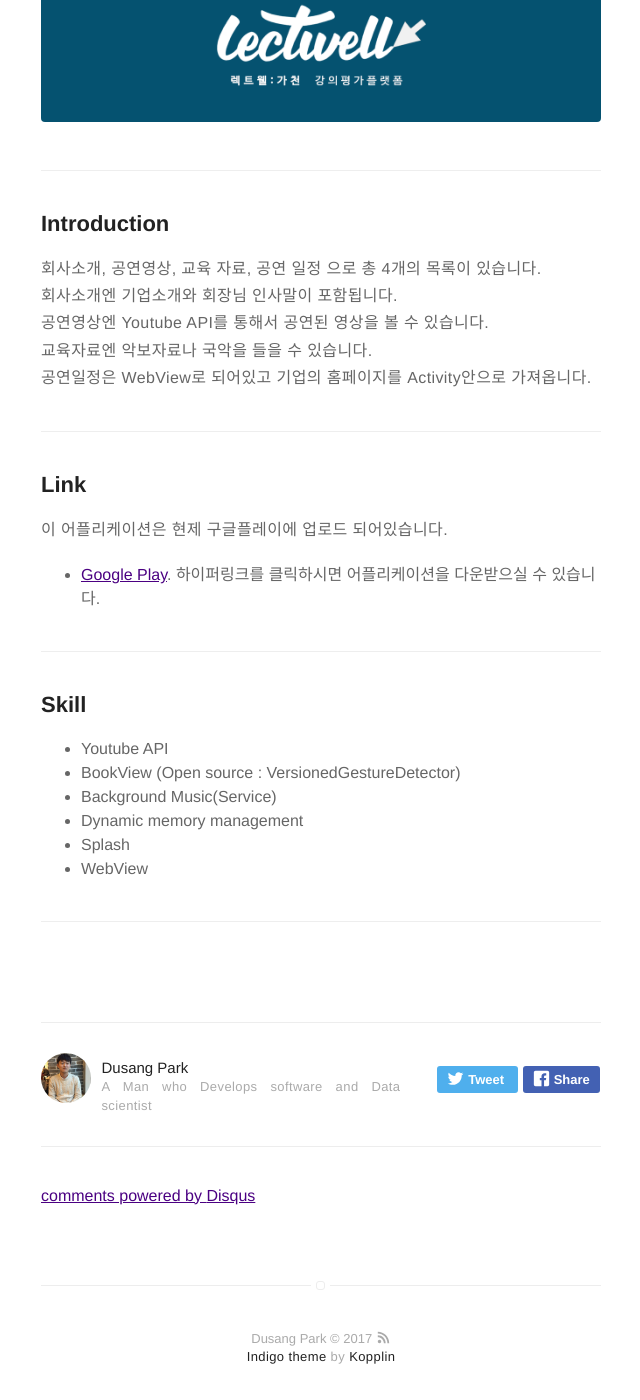
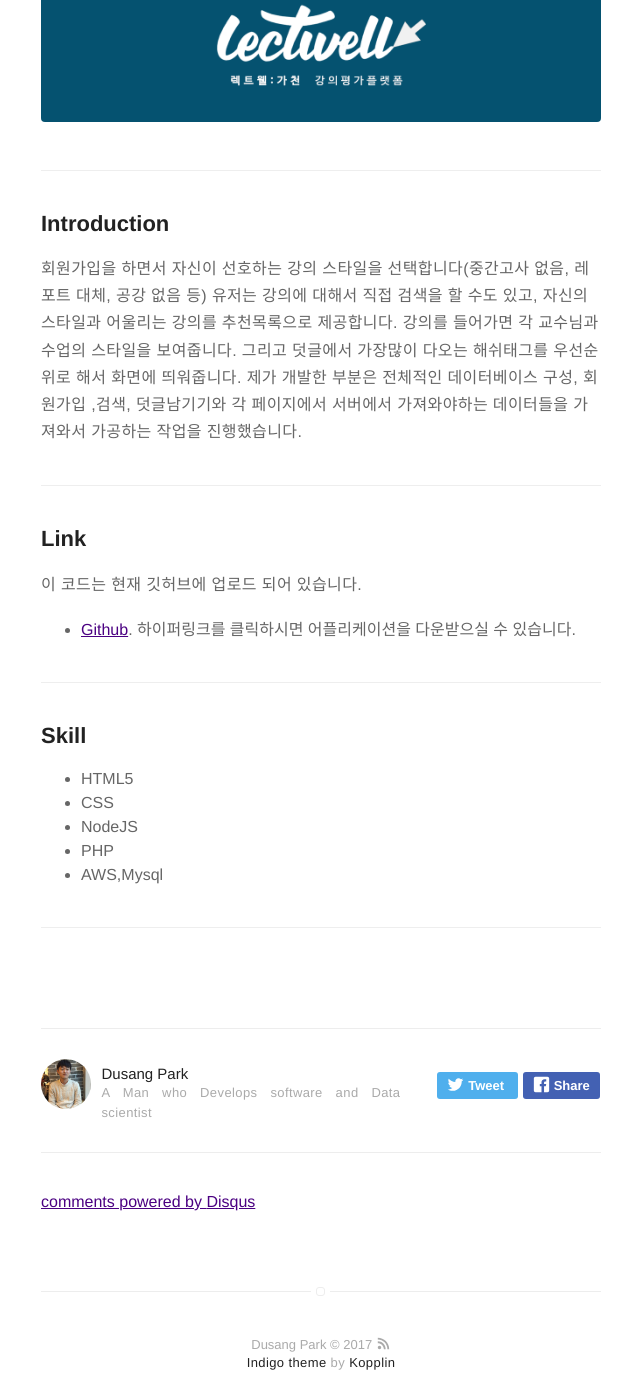
Before and after one commit to Parkdusang/blog, a Jekyll site: the page built from _posts/2016-09-24-Lecture_evaluation.markdown, in a window 1280 px wide and 1400 px high, scrolled down 2340 px. Shown: the whole window, without its empty margins (319-959 px from the left). Built offline with Jekyll 4.4.1, drawn with Linux system fonts in a browser that asks for light colours; emoji names are drawn with the system emoji font; comment, search, counter and statistics services are not loaded; some of the changed text lies outside the part shown.

Commit message:
ADD Project

```diff
--- a/_posts/2016-09-24-Lecture_evaluation.markdown
+++ b/_posts/2016-09-24-Lecture_evaluation.markdown
@@ -17,7 +17,7 @@ externalLink: false
 ---
 ## Summary:
 
-해커톤에서 참여해서 진행한 프로젝트입니다.
+해커톤에서 참여해서 1박 2일동안 진행한 프로젝트입니다.
 학교내에서 수강신청을 할 떄 서로가 수강했던 수업의 정보를 교환하기 위한 커뮤니티를 만들기 위해 시작한 프로젝트 입니다.
 강의 를 검색하고 덧글을 남기고 자신이 선호하는 강의를 찾아볼 수 있습니다.
 
@@ -45,28 +45,25 @@ externalLink: false
 ---
 
 ## Introduction
-
-회사소개, 공연영상, 교육 자료, 공연 일정 으로 총 4개의 목록이 있습니다.
-회사소개엔 기업소개와 회장님 인사말이 포함됩니다.
-공연영상엔 Youtube API를 통해서 공연된 영상을 볼 수 있습니다.
-교육자료엔 악보자료나 국악을 들을 수 있습니다.
-공연일정은 WebView로 되어있고 기업의 홈페이지를 Activity안으로 가져옵니다.
+회원가입을 하면서 자신이 선호하는 강의 스타일을 선택합니다(중간고사 없음, 레포트 대체, 공강 없음 등)
+유저는 강의에 대해서 직접 검색을 할 수도 있고, 자신의 스타일과 어울리는 강의를 추천목록으로 제공합니다.
+강의를 들어가면 각 교수님과 수업의 스타일을 보여줍니다. 그리고 덧글에서 가장많이 다오는 해쉬태그를 우선순위로 해서 화면에 띄워줍니다.
+제가 개발한 부분은 전체적인 데이터베이스 구성, 회원가입 ,검색, 덧글남기기와 각 페이지에서 서버에서 가져와야하는 데이터들을 가져와서 가공하는 작업을 진행했습니다.
 
 ---
 ## Link
-이 어플리케이션은 현제 구글플레이에 업로드 되어있습니다.
-- [Google Play](https://play.google.com/store/apps/details?id=com.applay.haetae.companydomain). 하이퍼링크를 클릭하시면 어플리케이션을 다운받으실 수 있습니다.
+이 코드는 현재 깃허브에 업로드 되어 있습니다.
+- [Github](https://github.com/Parkdusang/Hackerton2016). 하이퍼링크를 클릭하시면 어플리케이션을 다운받으실 수 있습니다.
 
 ---
 
 ## Skill
 
-- Youtube API
-- BookView (Open source : VersionedGestureDetector)
-- Background Music(Service)
-- Dynamic memory management
-- Splash
-- WebView
+- HTML5
+- CSS
+- NodeJS
+- PHP
+- AWS,Mysql
 
 
 
```
